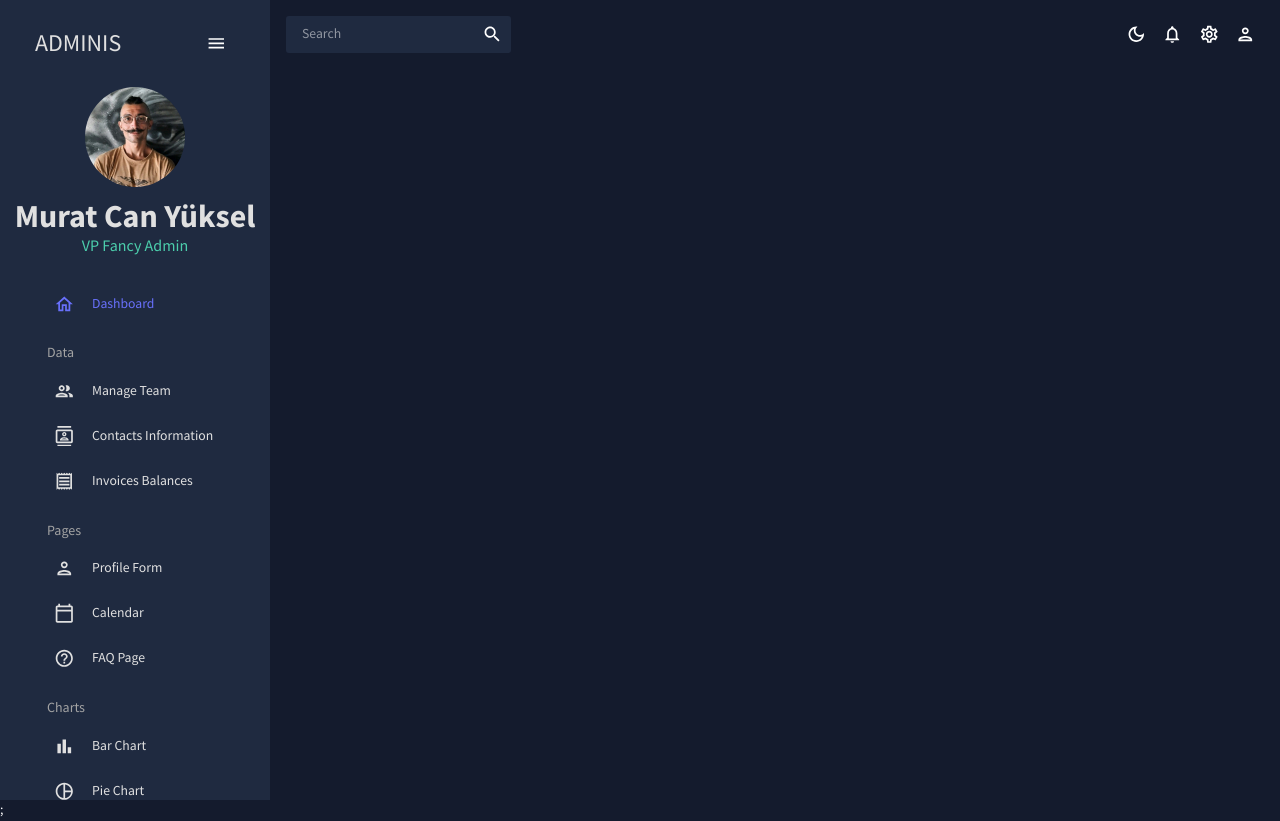
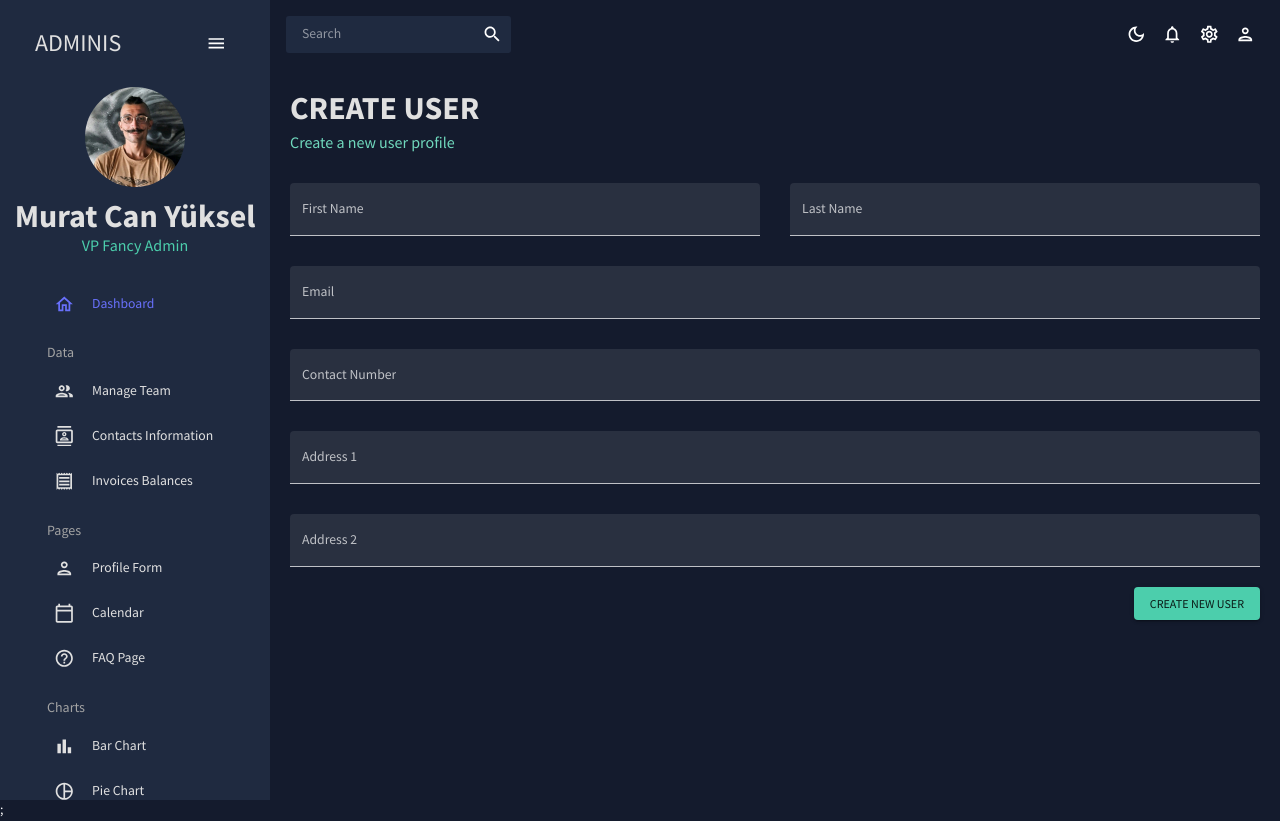
Before and after one commit to muratcan-yuksel/react-admin-dashboard, a React (Create React App) app: page /form in a window 1280 px wide. Built offline with nearby package versions, Linux system fonts and the light colour scheme.

Commit message:
add form

```diff
--- a/src/App.js
+++ b/src/App.js
@@ -9,7 +9,7 @@ import Team from "./scenes/team";
 import Invoices from "./scenes/invoices";
 import Contacts from "./scenes/contacts";
 // import Bar from "./scenes/bar";
-// import Form from "./scenes/form";
+import Form from "./scenes/form";
 // import Line from "./scenes/line";
 // import Pie from "./scenes/pie";
 // import FAQ from "./scenes/faq";
@@ -32,7 +32,7 @@ const App = () => {
               <Route path="/team" element={<Team />} />
               <Route path="/contacts" element={<Contacts />} />
               <Route path="/invoices" element={<Invoices />} />
-              {/* <Route path="/form" element={<Form />} /> */}
+              <Route path="/form" element={<Form />} />
               {/* <Route path="/bar" element={<Bar />} /> */}
               {/* <Route path="/pie" element={<Pie />} /> */}
               {/* <Route path="/line" element={<Line />} /> */}
--- /dev/null
+++ b/src/scenes/form/index.jsx
@@ -0,0 +1,154 @@
+import { Box, Button, TextField } from "@mui/material";
+import { Formik } from "formik";
+import * as yup from "yup";
+import useMediaQuery from "@mui/material/useMediaQuery";
+import Header from "../../components/Header";
+
+const initialValues = {
+  firstName: "",
+  lastName: "",
+  email: "",
+  contact: "",
+  address1: "",
+  address2: "",
+};
+
+const phoneRegExp =
+  /^((\+[1-9]{1,4}[ -]?)|(\([0-9]{2,3}\)[ -]?)|([0-9]{2,4})[ -]?)*?[0-9]{3,4}[ -]?[0-9]{3,4}$/;
+
+const userSchema = yup.object().shape({
+  firstName: yup.string().required("required"),
+  lastName: yup.string().required("required"),
+  email: yup.string().email("invalid email").required("required"),
+  contact: yup
+    .string()
+    .matches(phoneRegExp, "Phone number is not valid")
+    .required("required"),
+  address1: yup.string().required("required"),
+  address2: yup.string().required("required"),
+});
+
+const Form = () => {
+  const isNonMobile = useMediaQuery("(min-width: 600px)");
+
+  const handleFormSubmit = (value) => {
+    console.log(value);
+  };
+  return (
+    <Box m="20px">
+      <Header title="CREATE USER" subtitle="Create a new user profile" />
+      <Formik
+        onSubmit={handleFormSubmit}
+        initialValues={initialValues}
+        validationSchema={userSchema}
+      >
+        {({
+          values,
+          errors,
+          touched,
+          handleBlur,
+          handleChange,
+          handleSubmit,
+        }) => (
+          <form onSubmit={handleSubmit}>
+            <Box
+              display="grid"
+              gap="30px"
+              gridTemplateColumns="repeat(4, minmax(0, 1fr))"
+              sx={{
+                "& > div": { gridColumn: isNonMobile ? undefined : "span 4" },
+              }}
+            >
+              <TextField
+                fullWidth
+                variant="filled"
+                type="text"
+                label="First Name"
+                onBlur={handleBlur}
+                onChange={handleChange}
+                value={values.firstName}
+                name="firstName"
+                // if it's touched and zoomed out
+                error={!!touched.firstName && !!errors.firstName}
+                helperText={touched.firstName && errors.firstName}
+                sx={{ gridColumn: "span 2" }}
+              />
+              <TextField
+                fullWidth
+                variant="filled"
+                type="text"
+                label="Last Name"
+                onBlur={handleBlur}
+                onChange={handleChange}
+                value={values.lastName}
+                name="lastName"
+                error={!!touched.lastName && !!errors.lastName}
+                helperText={touched.lastName && errors.lastName}
+                sx={{ gridColumn: "span 2" }}
+              />
+              <TextField
+                fullWidth
+                variant="filled"
+                type="text"
+                label="Email"
+                onBlur={handleBlur}
+                onChange={handleChange}
+                value={values.email}
+                name="email"
+                error={!!touched.email && !!errors.email}
+                helperText={touched.email && errors.email}
+                sx={{ gridColumn: "span 4" }}
+              />
+              <TextField
+                fullWidth
+                variant="filled"
+                type="text"
+                label="Contact Number"
+                onBlur={handleBlur}
+                onChange={handleChange}
+                value={values.contact}
+                name="contact"
+                error={!!touched.contact && !!errors.contact}
+                helperText={touched.contact && errors.contact}
+                sx={{ gridColumn: "span 4" }}
+              />
+              <TextField
+                fullWidth
+                variant="filled"
+                type="text"
+                label="Address 1"
+                onBlur={handleBlur}
+                onChange={handleChange}
+                value={values.address1}
+                name="address1"
+                error={!!touched.address1 && !!errors.address1}
+                helperText={touched.address1 && errors.address1}
+                sx={{ gridColumn: "span 4" }}
+              />
+              <TextField
+                fullWidth
+                variant="filled"
+                type="text"
+                label="Address 2"
+                onBlur={handleBlur}
+                onChange={handleChange}
+                value={values.address2}
+                name="address2"
+                error={!!touched.address2 && !!errors.address2}
+                helperText={touched.address2 && errors.address2}
+                sx={{ gridColumn: "span 4" }}
+              />
+            </Box>
+            <Box display="flex" justifyContent="end" mt="20px">
+              <Button type="submit" color="secondary" variant="contained">
+                Create New User
+              </Button>
+            </Box>
+          </form>
+        )}
+      </Formik>
+    </Box>
+  );
+};
+
+export default Form;
```
